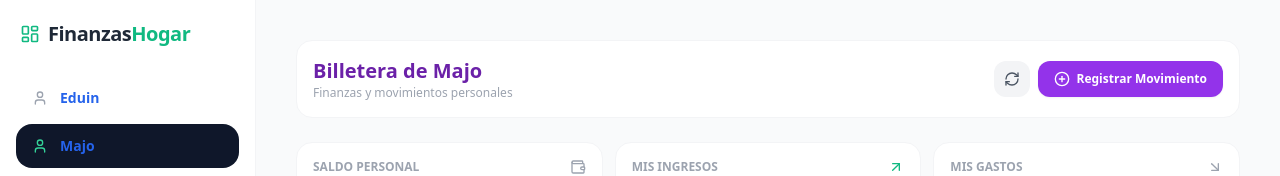
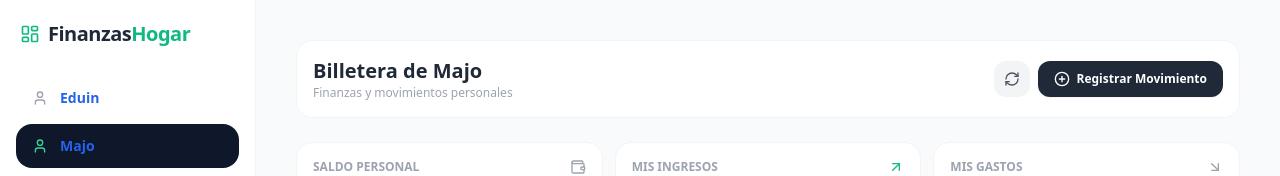
Before and after one commit to SoyEduinRodriguez/EconomiaFamiliar, a Next.js app: page /dashboard/majo in a window 1280 px wide. Shown: the top 176 px of the page. Built offline with nearby package versions, Linux system fonts and the light colour scheme; no server answers; the database is empty.

Commit message:
Update comments and button styles in page.jsx

```diff
--- a/src/app/dashboard/majo/page.jsx
+++ b/src/app/dashboard/majo/page.jsx
@@ -14,12 +14,12 @@ export default function MajoDashboard() {
   const fetchDatos = async () => {
     setLoading(true);
     try {
-      // Consulta inteligente para Majo
+      // Consulta inteligente para Majo ordenada por tu columna nativa
       const { data, error } = await supabase
         .from('transacciones')
         .select('*')
         .or('scope.eq.majo,and(scope.eq.hogar,pagado_por.eq.majo)')
-        .order('fecha', { ascending: false });
+        .order('fecha_transaccion', { ascending: false });
 
       if (error) throw error;
       setTransacciones(data || []);
@@ -28,6 +28,8 @@ export default function MajoDashboard() {
       let totalGastos = 0;
 
       (data || []).forEach(tx => {
+        if (tx.estado === 'anulado') return; // 🚫 Salta los anulados
+
         const monto = parseFloat(tx.monto) || 0;
         if (tx.tipo_transaccion === 'ingreso') {
           totalIngresos += monto;
@@ -56,7 +58,7 @@ export default function MajoDashboard() {
     <div className="p-4 max-w-5xl mx-auto space-y-6">
       <div className="flex justify-between items-center bg-white p-4 rounded-2xl border border-gray-100 shadow-xs">
         <div>
-          <h2 className="text-xl font-black text-purple-800">Billetera de Majo</h2>
+          <h2 className="text-xl font-black text-gray-800">Billetera de Majo</h2>
           <p className="text-xs text-gray-400 font-medium">Finanzas y movimientos personales</p>
         </div>
         <div className="flex gap-2">
@@ -65,7 +67,7 @@ export default function MajoDashboard() {
           </button>
           <button
             onClick={() => setIsModalOpen(true)}
-            className="flex items-center gap-1.5 px-4 py-2.5 bg-purple-600 text-white rounded-xl font-bold text-xs shadow-sm hover:bg-purple-700 transition-all"
+            className="flex items-center gap-1.5 px-4 py-2.5 bg-gray-800 text-white rounded-xl font-bold text-xs shadow-sm hover:bg-gray-900 transition-all"
           >
             <PlusCircle className="w-4 h-4" />
             Registrar Movimiento
```
